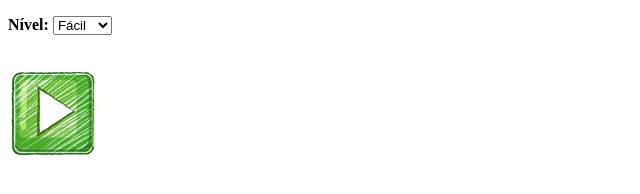
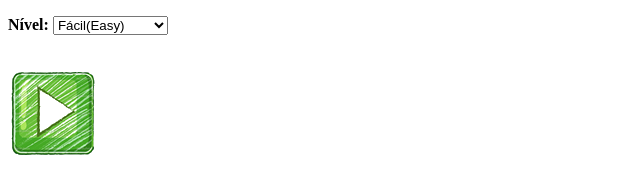
Before and after one commit to leosonic2/jogo_baloes, a plain HTML site: page index.html in a window 1280 px wide. Shown: the full height of the page, 0-640 px from the left. Drawn offline with Linux system fonts and the light colour scheme.

Commit message:
Adiciona os níveis de dificuldade em inglês

```diff
--- a/index.html
+++ b/index.html
@@ -21,9 +21,9 @@
 			<p>
 				<b> Nível: </b>
 				<select id="nivel_jogo">
-					<option value="1"> Fácil</option>
-					<option value="2"> Médio</option>
-					<option value="3"> Difícil</option>
+					<option value="1"> Fácil(Easy) </option>
+					<option value="2"> Médio(Medium)</option>
+					<option value="3"> Difícil(Hard)</option>
 				</select>
 			</p>
 			<br>
```
